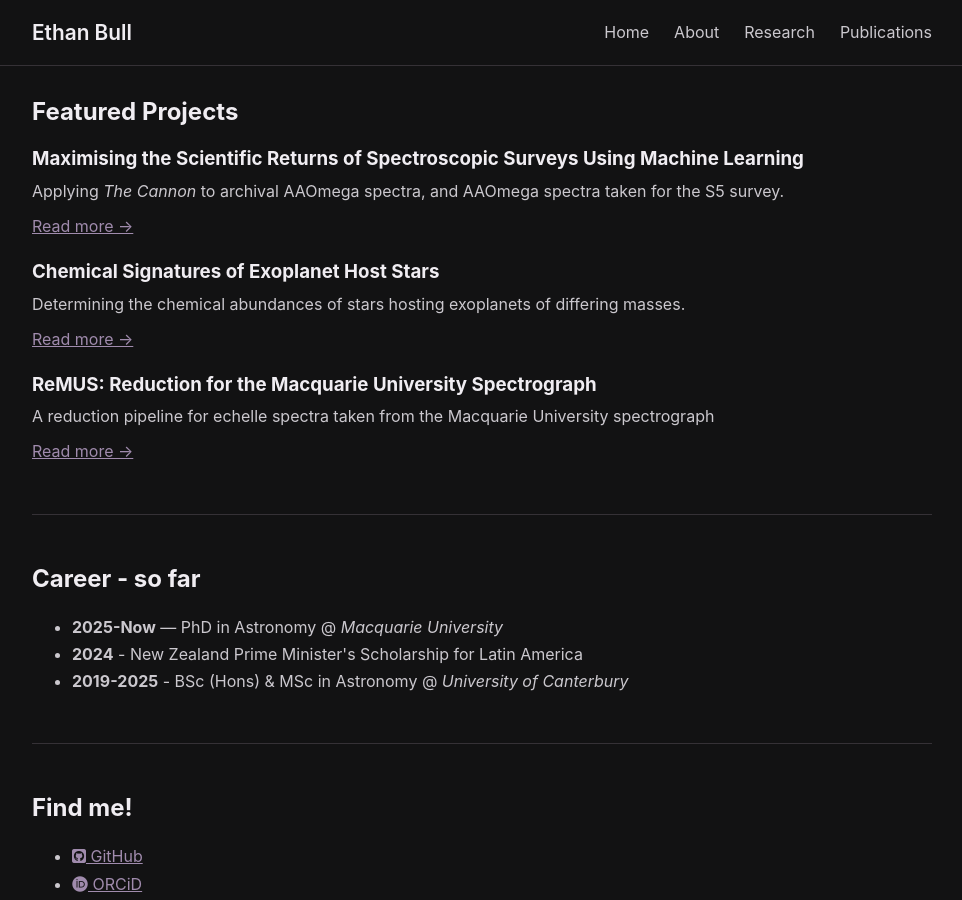
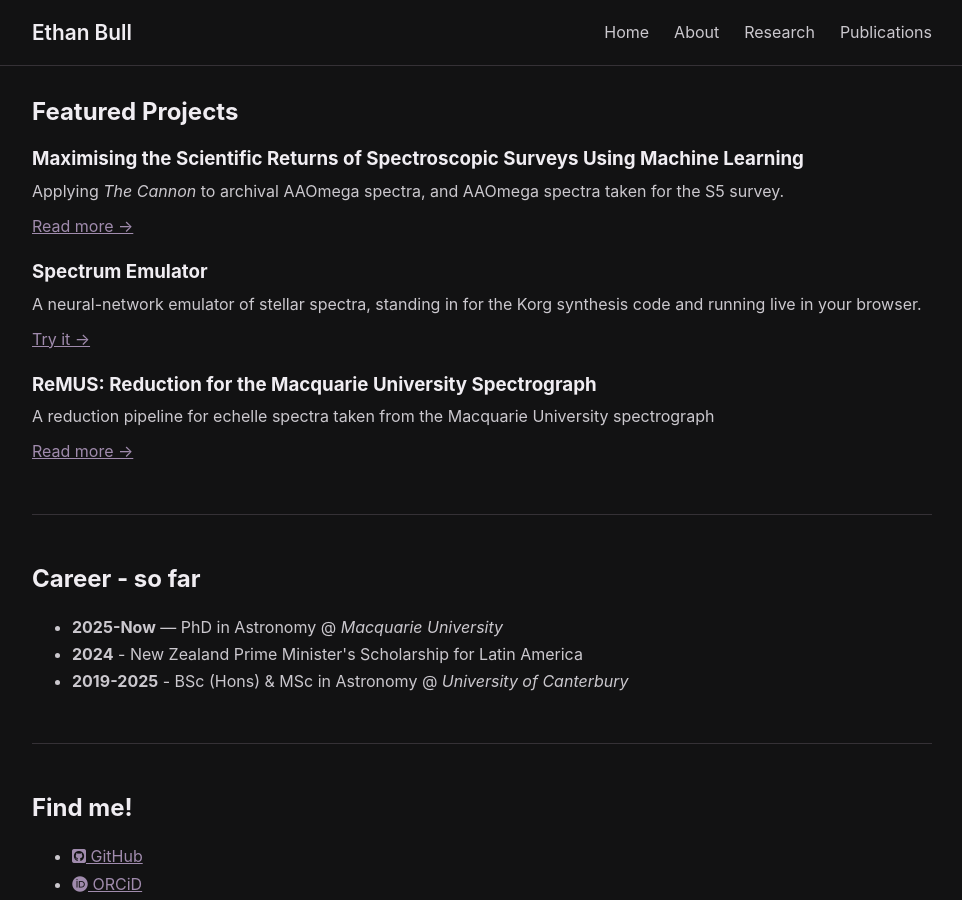
Before and after one commit to iBexal/ibexal.github.io, a Jekyll site: the page built from index.md, in a window 1280 px wide and 900 px high, scrolled down 928 px. Shown: the whole window, without its empty margins (158-1120 px from the left). Built offline with Jekyll 4.4.1, drawn with Linux system fonts in a browser that asks for light colours.

Commit message:
move emulator to main page

```diff
--- a/index.md
+++ b/index.md
@@ -64,14 +64,14 @@ layout: default
 </div>
 
 <div class="timeline-item">
-    <h3>Chemical Signatures of Exoplanet Host Stars</h3>
+    <h3>Spectrum Emulator</h3>
     <p>
-        Determining the chemical abundances of stars hosting
-        exoplanets of differing masses.
+        A neural-network emulator of stellar spectra, standing in for
+        the Korg synthesis code and running live in your browser.
     </p>
     <p>
-        <a href="/research/#exoplanets">
-            Read more →
+        <a href="/emulator/">
+            Try it →
         </a>
     </p>
 </div>
@@ -88,6 +88,19 @@ layout: default
         </p>
 </div>
 <!--
+<div class="timeline-item">
+    <h3>Chemical Signatures of Exoplanet Host Stars</h3>
+    <p>
+        Determining the chemical abundances of stars hosting
+        exoplanets of differing masses.
+    </p>
+    <p>
+        <a href="/research/#exoplanets">
+            Read more →
+        </a>
+    </p>
+</div>
+
 <div class="timeline-item">
     <h3>Extracting Milky Way Stellar Populations using t-SNE</h3>
     <p>
```
